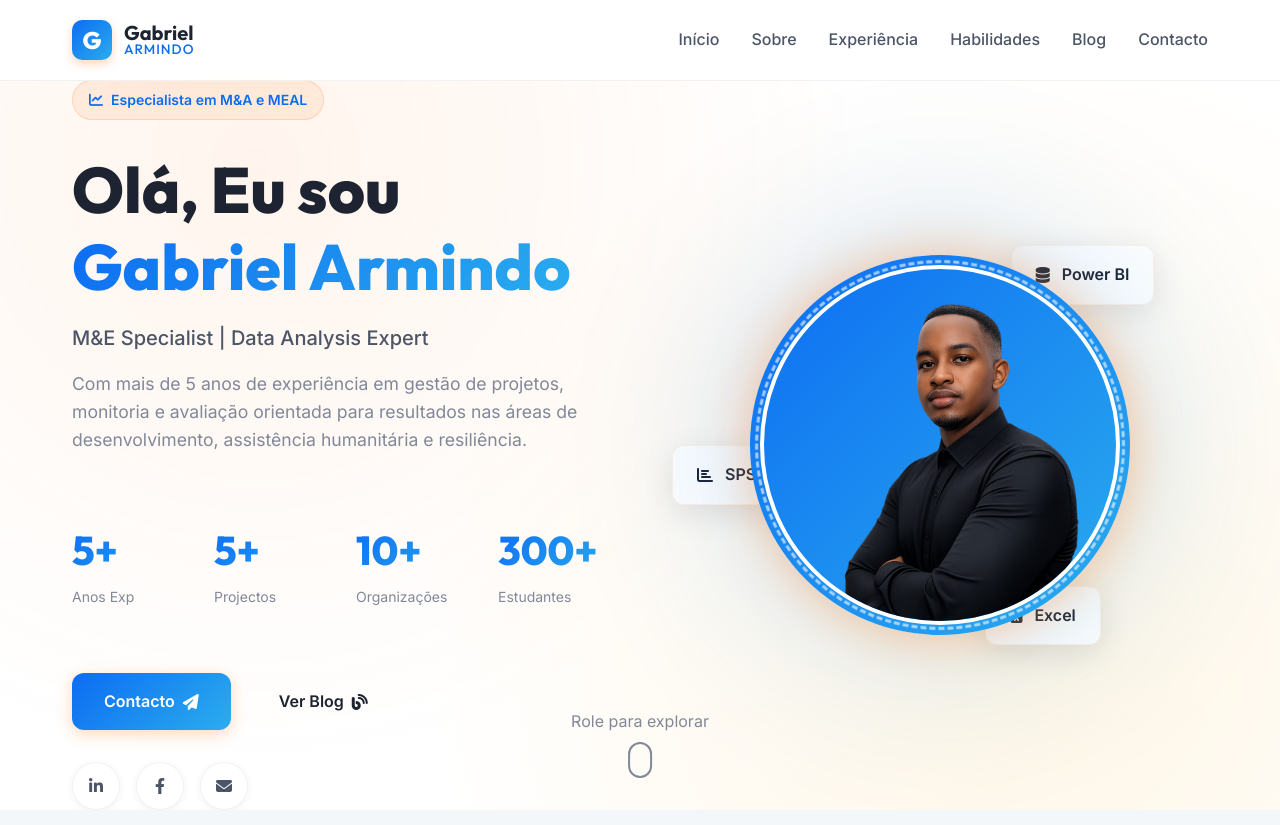
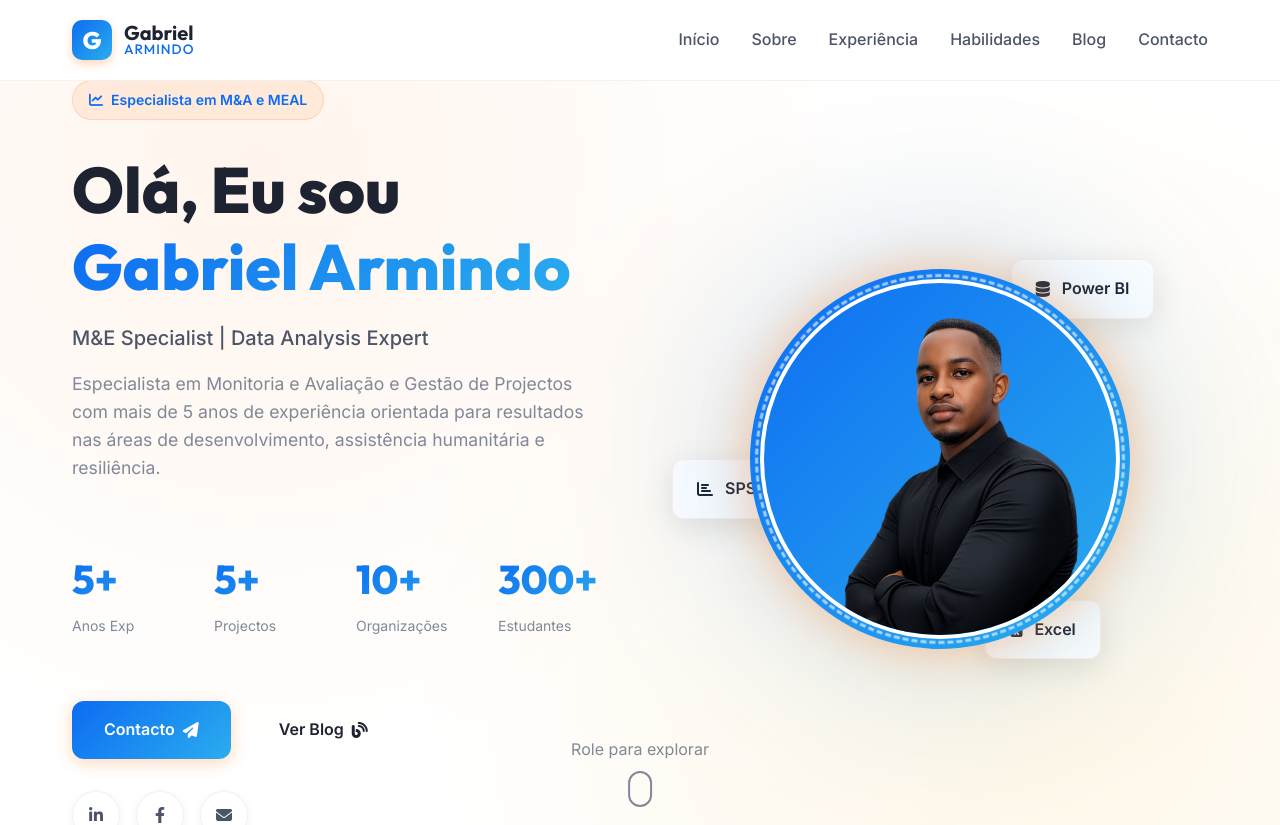
Before and after one commit to afonsoDomingos/gabrielarmindo, a Vue app: page / in a window 1280 px wide. Shown: the top 825 px of the page. Built offline with nearby package versions, Linux system fonts and the light colour scheme; no server answers.

Commit message:
style: atualizando texto da hero no portifólio

```diff
--- a/src/components/Hero.vue
+++ b/src/components/Hero.vue
@@ -13,7 +13,7 @@
         </h1>
         <p class="hero-subtitle">M&E Specialist | Data Analysis Expert</p>
         <p class="hero-description">
-          Com mais de 5 anos de experiência em gestão de projetos, monitoria e avaliação orientada para resultados nas áreas de desenvolvimento, assistência humanitária e resiliência.
+          Especialista em Monitoria e Avaliação e Gestão de Projectos com mais de 5 anos de experiência orientada para resultados nas áreas de desenvolvimento, assistência humanitária e resiliência.
         </p>
 
         <div class="hero-stats">
```
